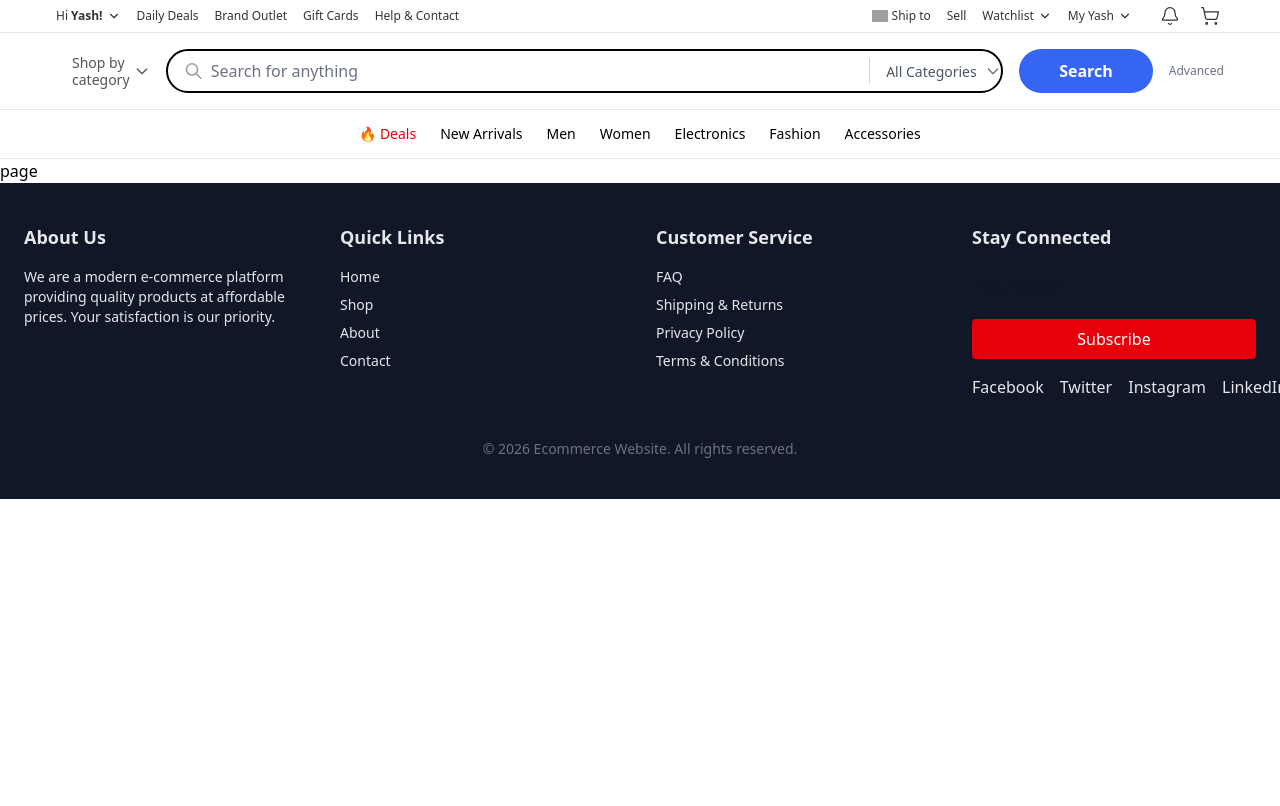
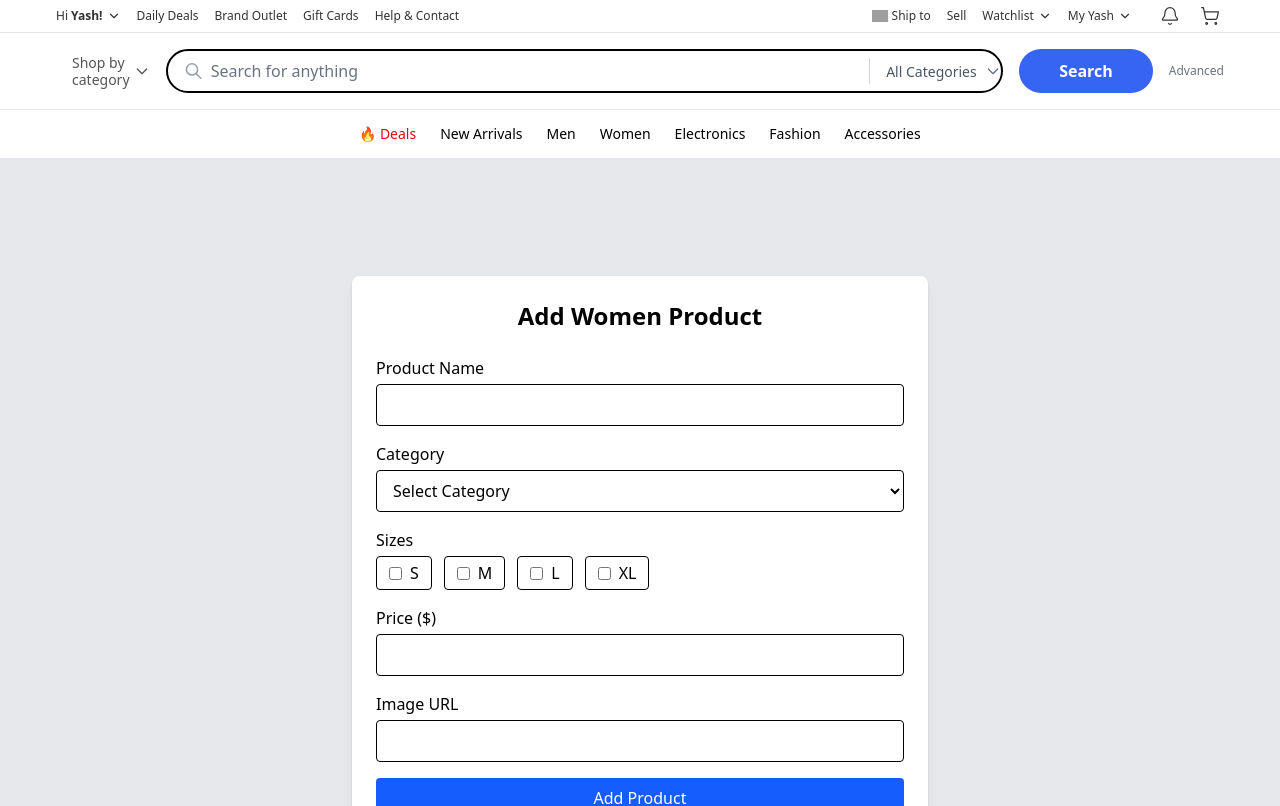
Before and after one commit to yasarahasini/Ecommerce-website, a Next.js app in the folder frontend/: page /add-women in a window 1280 px wide. Shown: the top 806 px of the page. Built offline with nearby package versions, Linux system fonts and the light colour scheme; grey boxes are pictures that could not be loaded.

Commit message:
update add-women page

```diff
--- a/frontend/app/(admin)/add-women/page.tsx
+++ b/frontend/app/(admin)/add-women/page.tsx
@@ -1,9 +1,148 @@
-import React from 'react'
+"use client";
 
-const page = () => {
+import React, { useState } from "react";
+
+const categories = [
+  "Shirts",
+  "Tops",
+  "Jeans",
+  "Shoes",
+  "Jackets",
+  "Accessories",
+];
+
+const sizes = ["S", "M", "L", "XL"];
+
+const Page = () => {
+  const [name, setName] = useState("");
+  const [category, setCategory] = useState("");
+  const [selectedSizes, setSelectedSizes] = useState<string[]>([]);
+  const [price, setPrice] = useState("");
+  const [image, setImage] = useState("");
+
+  const toggleSize = (size: string) => {
+    setSelectedSizes((prev) =>
+      prev.includes(size)
+        ? prev.filter((s) => s !== size)
+        : [...prev, size]
+    );
+  };
+
+  const handleSubmit = (e: React.FormEvent) => {
+    e.preventDefault();
+
+    const newProduct = {
+      name,
+      category,
+      size: selectedSizes,
+      price: Number(price),
+      image,
+    };
+
+    console.log("Men Product Added:", newProduct);
+
+    alert("Men product added successfully!");
+
+
+    setName("");
+    setCategory("");
+    setSelectedSizes([]);
+    setPrice("");
+    setImage("");
+  };
+
   return (
-    <div>page</div>
-  )
-}
+    <div className="min-h-screen bg-gray-200 flex justify-center items-center px-4">
+      <div className="bg-white w-full max-w-xl rounded-lg shadow-md p-6">
+        <h1 className="text-2xl font-bold mb-6 text-center">
+          Add Women Product
+        </h1>
 
-export default page
+        <form onSubmit={handleSubmit} className="space-y-4">
+
+          <div>
+            <label className="block font-medium mb-1">Product Name</label>
+            <input
+              type="text"
+              required
+              value={name}
+              onChange={(e) => setName(e.target.value)}
+              className="w-full border rounded px-3 py-2 focus:outline-none focus:ring"
+            />
+          </div>
+
+
+          <div>
+            <label className="block font-medium mb-1">Category</label>
+            <select
+              required
+              value={category}
+              onChange={(e) => setCategory(e.target.value)}
+              className="w-full border rounded px-3 py-2"
+            >
+              <option value="">Select Category</option>
+              {categories.map((cat) => (
+                <option key={cat} value={cat}>
+                  {cat}
+                </option>
+              ))}
+            </select>
+          </div>
+
+          <div>
+            <label className="block font-medium mb-1">Sizes</label>
+            <div className="flex gap-3 flex-wrap">
+              {sizes.map((size) => (
+                <label
+                  key={size}
+                  className="flex items-center gap-2 border px-3 py-1 rounded cursor-pointer"
+                >
+                  <input
+                    type="checkbox"
+                    checked={selectedSizes.includes(size)}
+                    onChange={() => toggleSize(size)}
+                  />
+                  {size}
+                </label>
+              ))}
+            </div>
+          </div>
+
+
+          <div>
+            <label className="block font-medium mb-1">Price ($)</label>
+            <input
+              type="number"
+              required
+              value={price}
+              onChange={(e) => setPrice(e.target.value)}
+              className="w-full border rounded px-3 py-2"
+            />
+          </div>
+
+
+          <div>
+            <label className="block font-medium mb-1">Image URL</label>
+            <input
+              type="text"
+              required
+              value={image}
+              onChange={(e) => setImage(e.target.value)}
+              className="w-full border rounded px-3 py-2"
+            />
+          </div>
+
+
+          <button
+            type="submit"
+            className="w-full bg-blue-600 text-white py-2 rounded hover:bg-blue-700 transition"
+          >
+            Add Product
+          </button>
+        </form>
+      </div>
+    </div>
+  );
+};
+
+export default Page;
```
